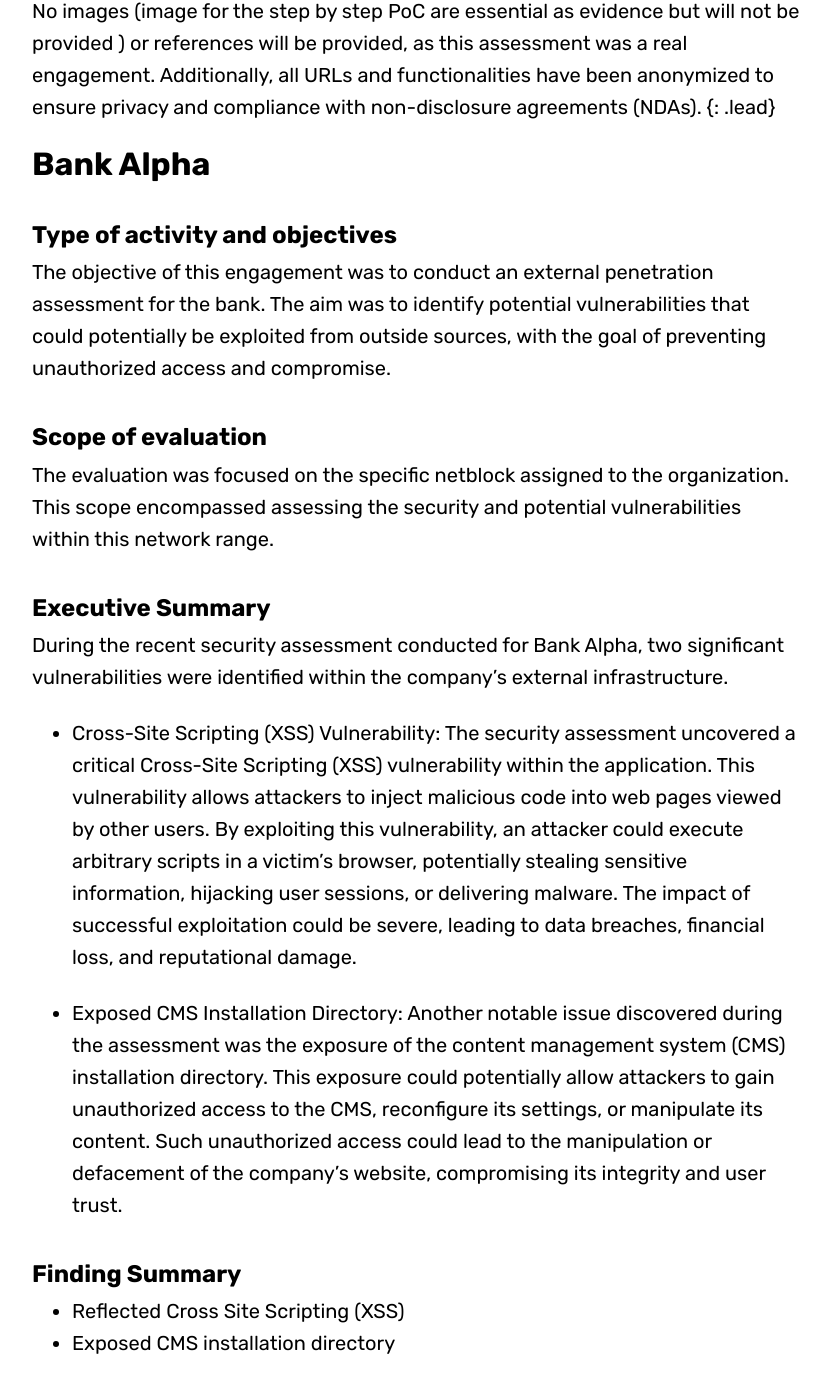
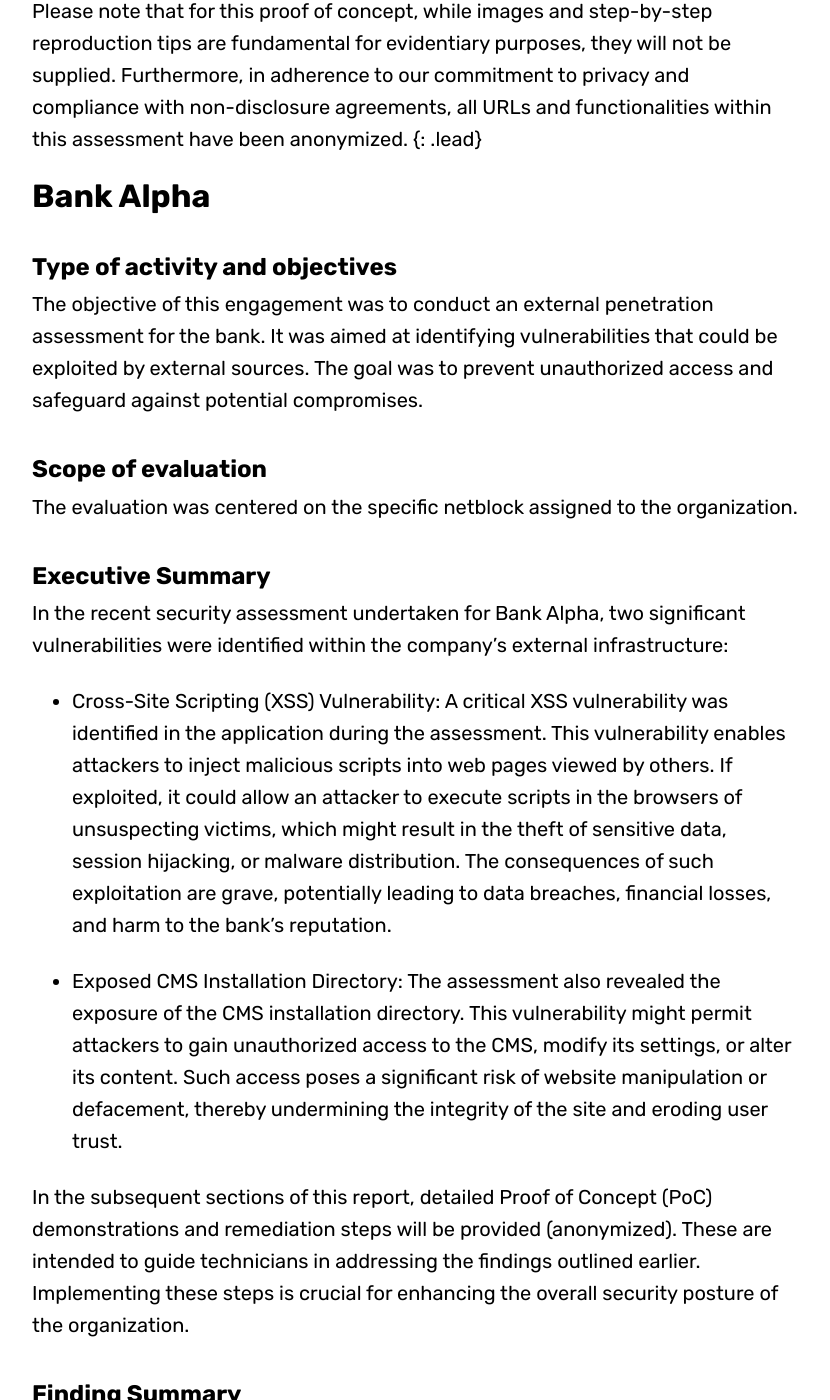
Before and after one commit to blitz0p3rations/blitz0p3rations.github.io, a Jekyll site: the page built from _posts/2021-03-08-Bank-Alpha.md, in a window 1280 px wide and 1400 px high, scrolled down 1029 px. Shown: the whole window, without its empty margins (224-1054 px from the left). Built offline with Jekyll 4.4.1, drawn with Linux system fonts in a browser that asks for light colours; some web fonts are replaced; some of the changed text lies outside the part shown.

Commit message:
Update 2021-03-08-Bank-Alpha.md

```diff
--- a/_posts/2021-03-08-Bank-Alpha.md
+++ b/_posts/2021-03-08-Bank-Alpha.md
@@ -3,47 +3,47 @@
 title: 'Bank Alpha External PT'
 tags:
  - web
- - real-engagement
+ - real-activity
 hero: https://images.unsplash.com/photo-1501167786227-4cba60f6d58f?ixlib=rb-4.0.3&ixid=M3wxMjA3fDB8MHxwaG90by1wYWdlfHx8fGVufDB8fHx8fA%3D%3D&auto=format&fit=crop&w=1470&q=80
 overlay: red
 ---
 
-No images (image for the step by step PoC are essential as evidence but will not be provided
-) or references will be provided, as this assessment was a real engagement. Additionally, all URLs and functionalities have been anonymized to ensure privacy and compliance with non-disclosure agreements (NDAs). {: .lead} <!--break-->
+Please note that for this proof of concept, while images and step-by-step reproduction tips are fundamental for evidentiary purposes, they will not be supplied. Furthermore, in adherence to our commitment to privacy and compliance with non-disclosure agreements, all URLs and functionalities within this assessment have been anonymized.  {: .lead} <!--break-->
 
 # Bank Alpha
 
 ## Type of activity and objectives
-The objective of this engagement was to conduct an external penetration assessment for the bank. The aim was to identify potential vulnerabilities that could potentially be exploited from outside sources, with the goal of preventing unauthorized access and compromise.
+The objective of this engagement was to conduct an external penetration assessment for the bank. It was aimed at identifying vulnerabilities that could be exploited by external sources. The goal was to prevent unauthorized access and safeguard against potential compromises.
 ## Scope of evaluation
-The evaluation was focused on the specific netblock assigned to the organization. This scope encompassed assessing the security and potential vulnerabilities within this network range.
+The evaluation was centered on the specific netblock assigned to the organization.
 ## Executive Summary
-During the recent security assessment conducted for Bank Alpha, two significant vulnerabilities were identified within the company's external infrastructure.
+In the recent security assessment undertaken for Bank Alpha, two significant vulnerabilities were identified within the company's external infrastructure:
 
-- Cross-Site Scripting (XSS) Vulnerability: The security assessment uncovered a critical Cross-Site Scripting (XSS) vulnerability within the application. This vulnerability allows attackers to inject malicious code into web pages viewed by other users. By exploiting this vulnerability, an attacker could execute arbitrary scripts in a victim's browser, potentially stealing sensitive information, hijacking user sessions, or delivering malware. The impact of successful exploitation could be severe, leading to data breaches, financial loss, and reputational damage.
+- Cross-Site Scripting (XSS) Vulnerability: A critical XSS vulnerability was identified in the application during the assessment. This vulnerability enables attackers to inject malicious scripts into web pages viewed by others. If exploited, it could allow an attacker to execute scripts in the browsers of unsuspecting victims, which might result in the theft of sensitive data, session hijacking, or malware distribution. The consequences of such exploitation are grave, potentially leading to data breaches, financial losses, and harm to the bank's reputation.
 
-- Exposed CMS Installation Directory: Another notable issue discovered during the assessment was the exposure of the content management system (CMS) installation directory. This exposure could potentially allow attackers to gain unauthorized access to the CMS, reconfigure its settings, or manipulate its content. Such unauthorized access could lead to the manipulation or defacement of the company's website, compromising its integrity and user trust.
+- Exposed CMS Installation Directory: The assessment also revealed the exposure of the CMS installation directory. This vulnerability might permit attackers to gain unauthorized access to the CMS, modify its settings, or alter its content. Such access poses a significant risk of website manipulation or defacement, thereby undermining the integrity of the site and eroding user trust.
+
+In the subsequent sections of this report, detailed Proof of Concept (PoC) demonstrations and remediation steps will be provided (anonymized). These are intended to guide technicians in addressing the findings outlined earlier. Implementing these steps is crucial for enhancing the overall security posture of the organization.
 
 ## Finding Summary
 - Reflected Cross Site Scripting (XSS)
 - Exposed CMS installation directory
-## Attack storyline or vulnerablities with CVSS,CVE and remedation
+## Attack storyline and findings
 ### Reflected Cross Site Scripting (XSS)
 - CVSS Vector: CVSS:3.1/AV:N/AC:L/PR:N/UI:R/S:C/C:L/I:L/A:N
 
-A reflected Cross-Site Scripting (XSS) vulnerability is a type of security flaw that occurs when an attacker injects malicious code, typically in the form of a script or code snippet, into a web application. This code is then reflected back to the user's browser and executed within the context of the application. The vulnerability arises when the application doesn't properly sanitize or validate user input before displaying it in the application's response.
+A reflected Cross-Site Scripting (XSS) vulnerability occurs when an attacker injects malicious code into a web application, usually as a script. The code is reflected to the user's browser and executed within the application's context. This vulnerability arises from the application's failure to adequately sanitize or validate user input before its inclusion in the response.
+
 #### Proof of Concept (PoC)
-The following Proof of Concept (PoC) demonstrates a reflected Cross-Site Scripting (XSS) vulnerability in the application. In this case, the attacker was able to inject custom JavaScript code into the values of the parameters "m_cFailedLoginReason" and "m_cInstance." This injected code was then executed when the application processed the input and displayed it back to the user.
+This PoC demonstrates a reflected XSS vulnerability. An attacker injected custom JavaScript code into the "m_cFailedLoginReason" and "m_cInstance" parameters. The application, failing to sanitize the input, executed the injected code upon processing.
 
-Here's how the attack works:
+Attack Process:
 
-Injection: The attacker includes custom JavaScript code (`<script>alert(1)</script>`) as the value for the "m_cFailedLoginReason" and "m_cInstance" parameters in the URL.
+1. Injection: Custom JavaScript code (<script>alert(1)</script>) was inserted as values for "m_cFailedLoginReason" and "m_cInstance" in the URL.
+2. Reflection: The application incorporated these values into its response, reflecting the injected code.
+3. Execution: The code executed in the victim's browser, exemplified by an alert dialog with the number "1".
 
-Reflection: The application takes these parameter values and incorporates them into the response. Since the application fails to properly validate or sanitize the input, it reflects the injected JavaScript code back to the user's browser as part of the rendered content.
-
-Execution: The victim's browser interprets the injected JavaScript code and executes it. In this case, the JavaScript code triggers an alert dialog box displaying the number "1."
-
-Impact: While the PoC example triggers a simple alert, an attacker could use this vulnerability to execute more malicious actions, such as stealing user data, session hijacking, or performing actions on behalf of the user.
+Impact: This example illustrates a basic alert; however, the vulnerability could enable more harmful actions, like data theft or session hijacking.
 
 #### Remediations
 To remediate this vulnerability, developers should implement proper input validation and sanitization for user-provided data before rendering it in the application's responses. Encoding or escaping special characters within the input helps prevent the execution of injected scripts. Additionally, applying a strong Content Security Policy (CSP) can restrict the sources of executable code, further mitigating the risk of XSS attacks. Regular security testing and code reviews are essential to identify and fix such vulnerabilities.
@@ -52,7 +52,7 @@
 - CVSS Vector: None
 In the target application, the directory of the installed Content Management System (CMS) used for employee training was inadvertently exposed. This exposure could potentially allow an attacker to re-install the CMS or modify its configuration to serve malicious purposes.
 #### Proof of Concept (PoC)
-A potential Proof of Concept (PoC) could involve an attacker accessing the exposed installation directory and attempting to modify configuration files or reinstall the CMS. However, due to the sensitive nature of these actions and the potential for harm, it is recommended to refrain from demonstrating such activities in a public or unauthorized environment.
+A hypothetical PoC could involve accessing the exposed directory to alter configurations or reinstall the CMS. However, due to the potential harm, such activities should not be executed in an unauthorized setting.
 #### Remediations
 To address the issue of an exposed CMS installation directory and mitigate potential risks, the following steps should be taken:
 
```
